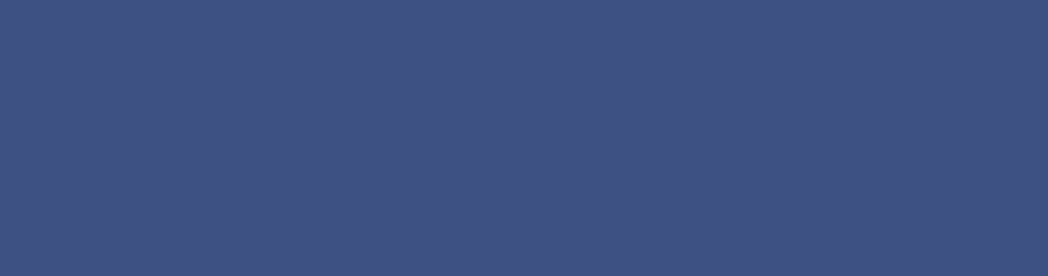
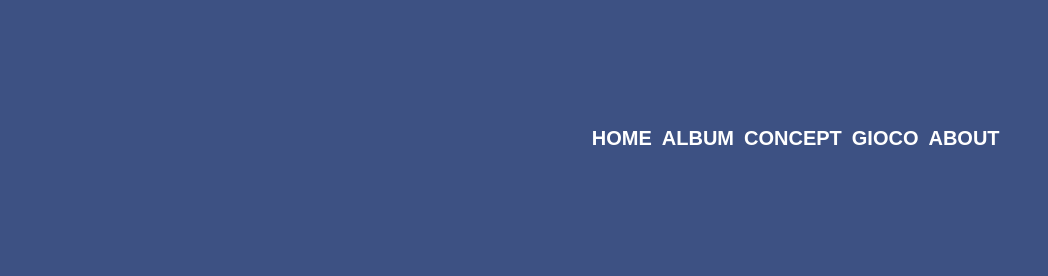
Before and after one commit to francybaldini/speroultimo, a plain HTML site: page index.html in a window 1280 px wide. Shown: the top 276 px of the page, 232-1280 px from the left. Drawn offline with Linux system fonts and the light colour scheme.

Commit message:
Update index.html

```diff
--- a/index.html
+++ b/index.html
@@ -21,18 +21,19 @@
                <ul class="menu-mobile">
                     <li><a href="index.html">HOME</a></li>
                     <li><a href="discografia.html">ALBUM</a></li>
-                <li><a href="">TRAMA</a></li>
+                    <li><a href="trama.html">CONCEPT</a></li>
                     <li><a href="gioco.html">GIOCO</a></li>
                     <li><a href="#footer">ABOUT</a></li>
                </ul>
+
            </nav>
 
             <!--menu per desktop-->
             <nav>
-               <ul class="menu-mobile">
+                <ul class="menu-desktop">
                     <li><a href="index.html">HOME</a></li>
                     <li><a href="discografia.html">ALBUM</a></li>
-                <li><a href="">TRAMA</a></li>
+                    <li><a href="trama.html">CONCEPT</a></li>
                     <li><a href="gioco.html">GIOCO</a></li>
                     <li><a href="#footer">ABOUT</a></li>
                </ul>
@@ -88,7 +89,7 @@
                                     </li>
                                     <li>
                                         <p class="question">NAZIONALITÀ:</p>
-                                        <p class="answer">Coreana</p>
+                                        <p class="answer">COREANA</p>
                                     </li>
                                     <li>
                                         <p class="question">RUOLO:</p>
```
Lines whose indentation alone changed are shown as unchanged.
